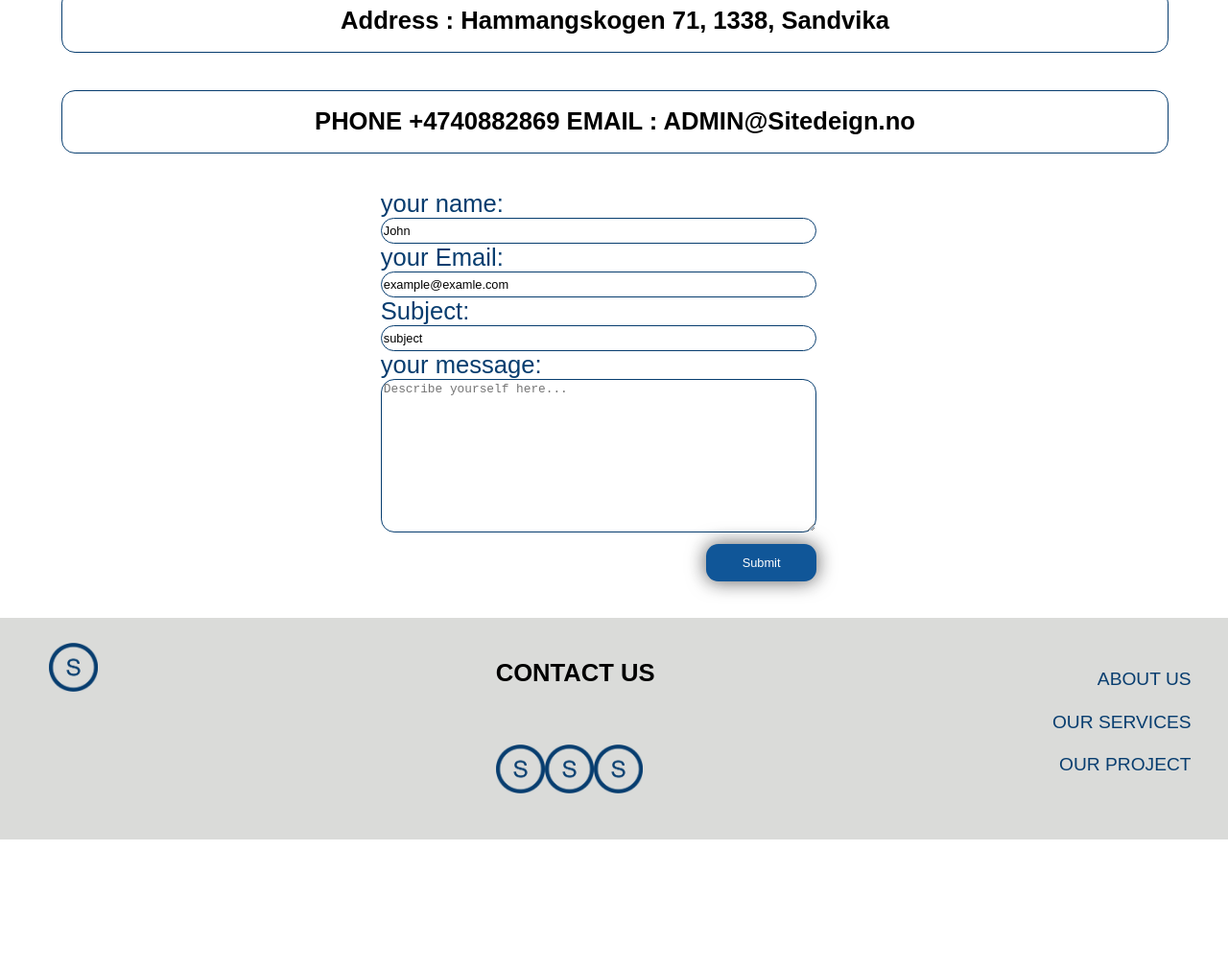
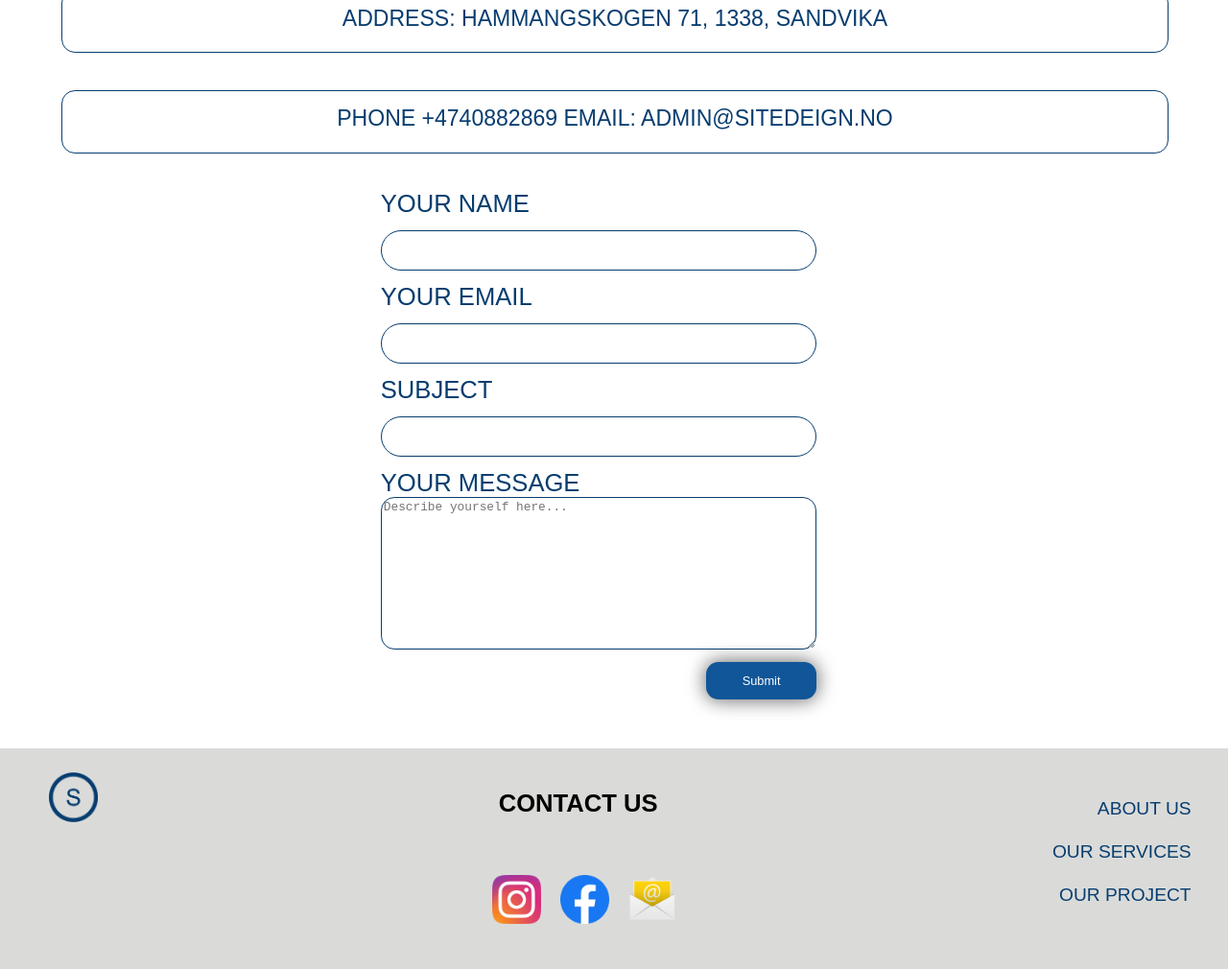
Before and after one commit to maf256/Majid-s-Website, a plain HTML site: page contact-us.html in a window 1280 px wide. Shown: the part 247-1257 px from the top of the page at 96% size. Before the commit the page ends 1122 px from the top, so only its background shows below. Drawn offline with Linux system fonts and the light colour scheme.

Commit message:
fix footer

```diff
--- a/contact-us.html
+++ b/contact-us.html
@@ -12,34 +12,23 @@
     <main>
         <h1 class="p2--our--services">CONTACT US</h1>
         <div class="p3--address">
-            <h1>Address : Hammangskogen 71, 1338, Sandvika</h1>
+            <h1>Address: Hammangskogen 71, 1338, Sandvika</h1>
         </div>
         <div class="p3--address">
-            <h1>PHONE +4740882869       EMAIL : ADMIN@Sitedeign.no</h1>
+            <h1>PHONE +4740882869 EMAIL: ADMIN@Sitedeign.no</h1>
         </div>
 
         <form class="clsForm" action="/action_page.php">
-            <label for="fname">your name:</label>
-            <input type="text" id="fname" name="fname" value="John">
-            <label for="lname">your Email:</label>
-            <input type="email" id="email" name="email" value="example@examle.com">
-            <label for="subject">Subject:</label>
-            <input type="text" id="subject" name="subject" value="subject">
-            <label for="Message">your message:</label>
+            <label for="fname">your name</label>
+            <input type="text" id="fname" name="fname" value="">
+            <label for="lname">your Email</label>
+            <input type="email" id="email" name="email" value="">
+            <label for="subject">Subject</label>
+            <input type="text" id="subject" name="subject" value="">
+            <label for="Message">your message</label>
             <textarea id="w3review" name="w3review" rows="4" cols="50" placeholder="Describe yourself here..."></textarea>
             <input class="btnSend" type="submit" value="Submit">
-          </form>
-
-        <!-- <h2>Your Name</h2>
-        <input type="text" id="fname" name="fname">
-        <h2>Your EMAIL</h2>
-        <input type="text" id="fname" name="fname">
-        <h2>SUBJECT</h2>
-        <input type="text" id="fname" name="fname">
-        <h2>Your MESSAGE</h2>
-        <textarea id="w3review" name="w3review" rows="4" cols="50" placeholder="Describe yourself here..."></textarea>
-        <br>
-        <button class="btnSend">SEND</button> -->
+        </form>
     </main>
 
     <footer id="footer"></footer>
--- a/wwwroot/css/style.css
+++ b/wwwroot/css/style.css
@@ -222,6 +222,7 @@ footer {
 
 footer h1 {
     font-size: 2vw;
+    padding-left: 2vw;
 }
 
 footer .image img{
@@ -241,6 +242,8 @@ footer .image img{
     margin-bottom: 0px;
     width: 4vw;
     height: 4vw;
+    padding-left: 1.5vw;
+
 }
 
 .apps__footer{
@@ -263,6 +266,7 @@ footer .image img{
 
 footer .social__logo li {
     list-style: none;
+    padding-left: 1.5vw;
 }
 
 .menu {
@@ -297,11 +301,11 @@ footer .social__logo li {
 }
 
 .p2--our--services1 {
+    box-shadow: 1px 1px 1px 1px #f3efef;
     width: 15vw;
     height: 19vw;
-    /* background: #f08200  ; */
-    border-color: blue;
-    border-style: solid;
+    border-style: solid 1.5vw;
+    border-color: #073d6f;
     border-radius: 2.3vw;
 }
 
@@ -315,6 +319,7 @@ footer .social__logo li {
 }
 
 .p2--our--services1 p {
+    color: #073d6f;
     padding-left: 0.5vw;
     padding-right: 0.5vw;
     text-align: center;
@@ -363,27 +368,39 @@ footer .social__logo li {
     width: 90vw;
     border: #073d6f solid 0.1vw;
     border-radius: 1.1vw;
+    color: #073d6f;
+}
+
+.p3--address h1 {
+    font-weight: normal;
+    font-size: 1.8vw;
+    text-transform: uppercase;
+
 }
 
 label    {
     font-size: 2vw;
     color: #073d6f;
     margin-top: 0vw;
+    padding-top: 1.5vw;
     margin-left: 31%;
     font-weight: inherit;
     margin-bottom: 0vw;
-
+    text-transform: uppercase;
 }
 
 input {
+    margin-top: 1vw;
+    margin-bottom: 1vw;
     font-size:1vw;
     margin-left: 31%;
     display: flex;
     justify-content: center;
     border: #073d6f solid 0.1vw;
-    border-radius: 1.1vw;
+    border-radius: 2vw;
     width: 35vw;
-    height: 1.8vw;
+    height: 3vw;
+
 }
 
 .btnSend {
--- a/wwwroot/js/script.js
+++ b/wwwroot/js/script.js
@@ -84,9 +84,9 @@ function footer() {
     socialLogos.setAttribute("class","social__logo");
 
     const  liSocialLogos= [
-        {src: "wwwroot/image/Asset 1.png", alt:"img1"},
-        {src: "wwwroot/image/Asset 1.png", alt:"img1"},
-        {src: "wwwroot/image/Asset 1.png",alt:"img1"}];
+        {src: "wwwroot/image/instagram.png", alt:"img1"},
+        {src: "wwwroot/image/facebook.png", alt:"img1"},
+        {src: "wwwroot/image/email.png",alt:"img1"}];
 
     for (let i=0;i < liSocialLogos.length; i++) {
         const liSocialLogo = document.createElement('li');
```
Also changed, not shown: index.html (+10 -0 lines), our_services.html (+7 -4 lines), wwwroot/image/email.png (added), wwwroot/image/facebook.png (added), wwwroot/image/instagram.png (added).
